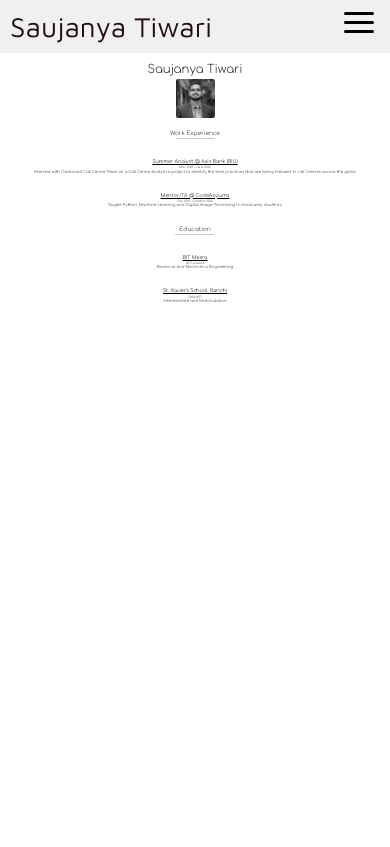
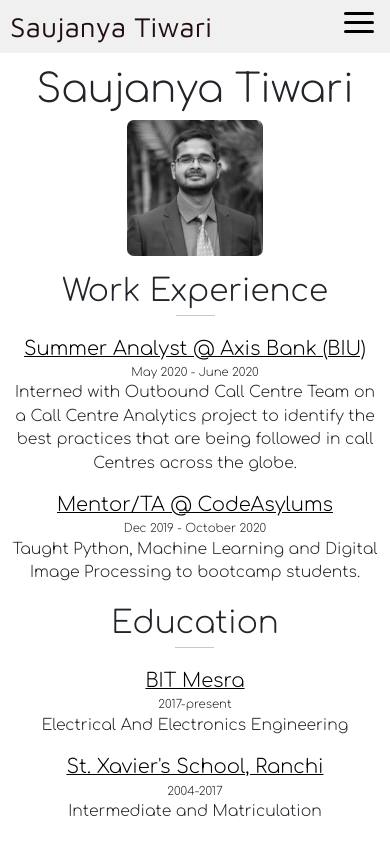
Before and after one commit to saujanya01/saujanya01.github.io, a React (Create React App) app: page / in a window 390 px wide. Built offline with nearby package versions, Linux system fonts and the light colour scheme.

Commit message:
fonts corrected

```diff
--- a/package.json
+++ b/package.json
@@ -2,7 +2,7 @@
   "name": "portfolio",
   "version": "0.1.0",
   "private": true,
-  "homepage": "http://saujanya01.github.io/",
+  "homepage": "http://saujanya01.github.io/saujanya01.github.io",
   "dependencies": {
     "@testing-library/jest-dom": "^5.11.4",
     "@testing-library/react": "^11.1.0",
--- a/src/component/css/banner.css
+++ b/src/component/css/banner.css
@@ -89,6 +89,12 @@
 
     .banner-head p {
         width: auto;
+        font-size: 10vw;
+    }
+
+    .banner-head img {
+        width: 35vw;
+        height: 35vw;
     }
 
     .edu-n-work {
@@ -109,4 +115,20 @@
     hr {
         display: inline-block;
     }
+
+    .banner-title {
+        font-size: 8vw;
+    }
+
+    .banner-card-topic {
+        font-size: 5vw;
+    }
+
+    .banner-card-topic-date {
+        font-size: 3vw;
+    }
+
+    .banner-card-topic-desc {
+        font-size: 4vw;
+    }
 }
```
Also changed, not shown: 1 other file (tests, documents, lock files or other folders).
